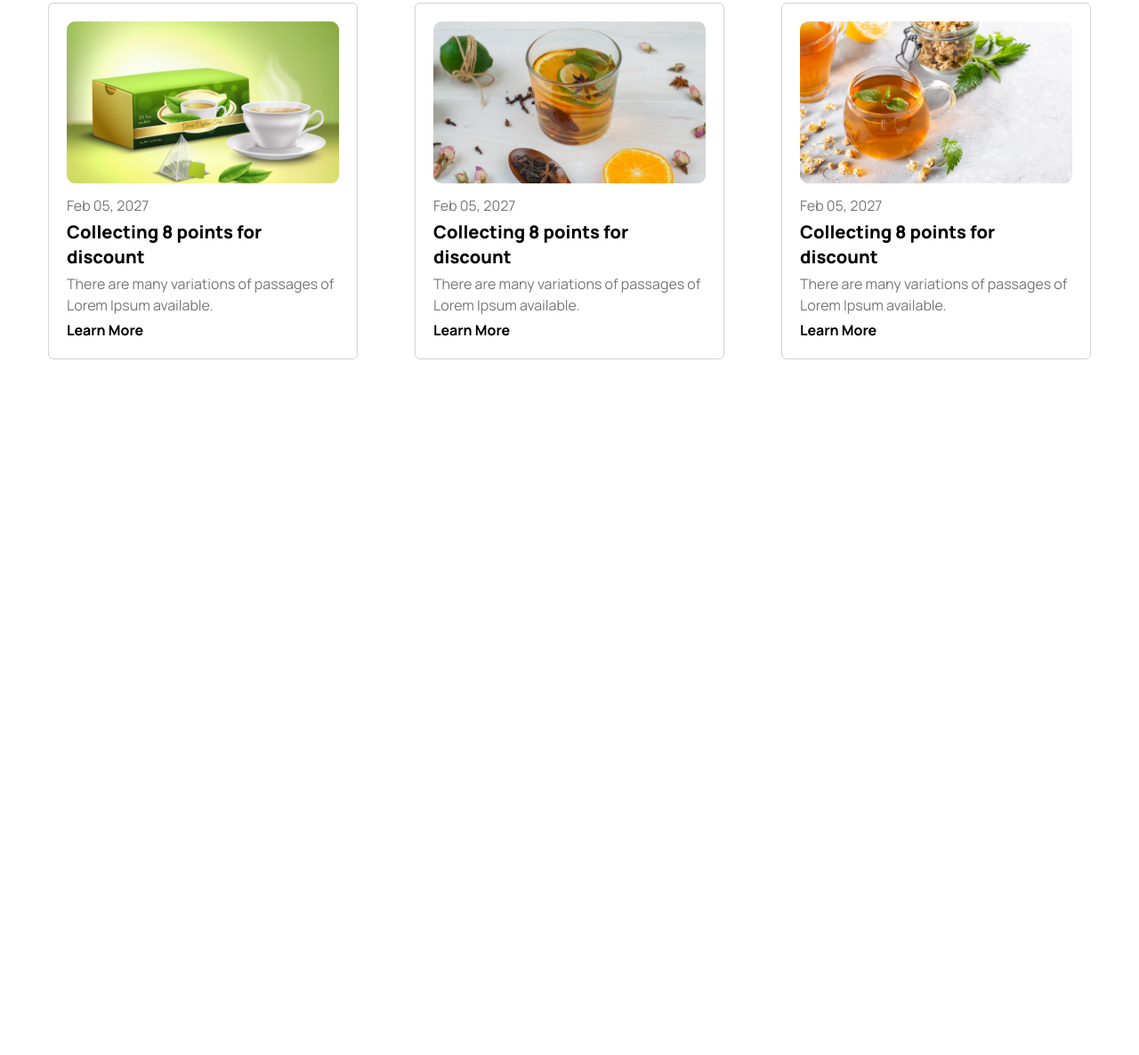
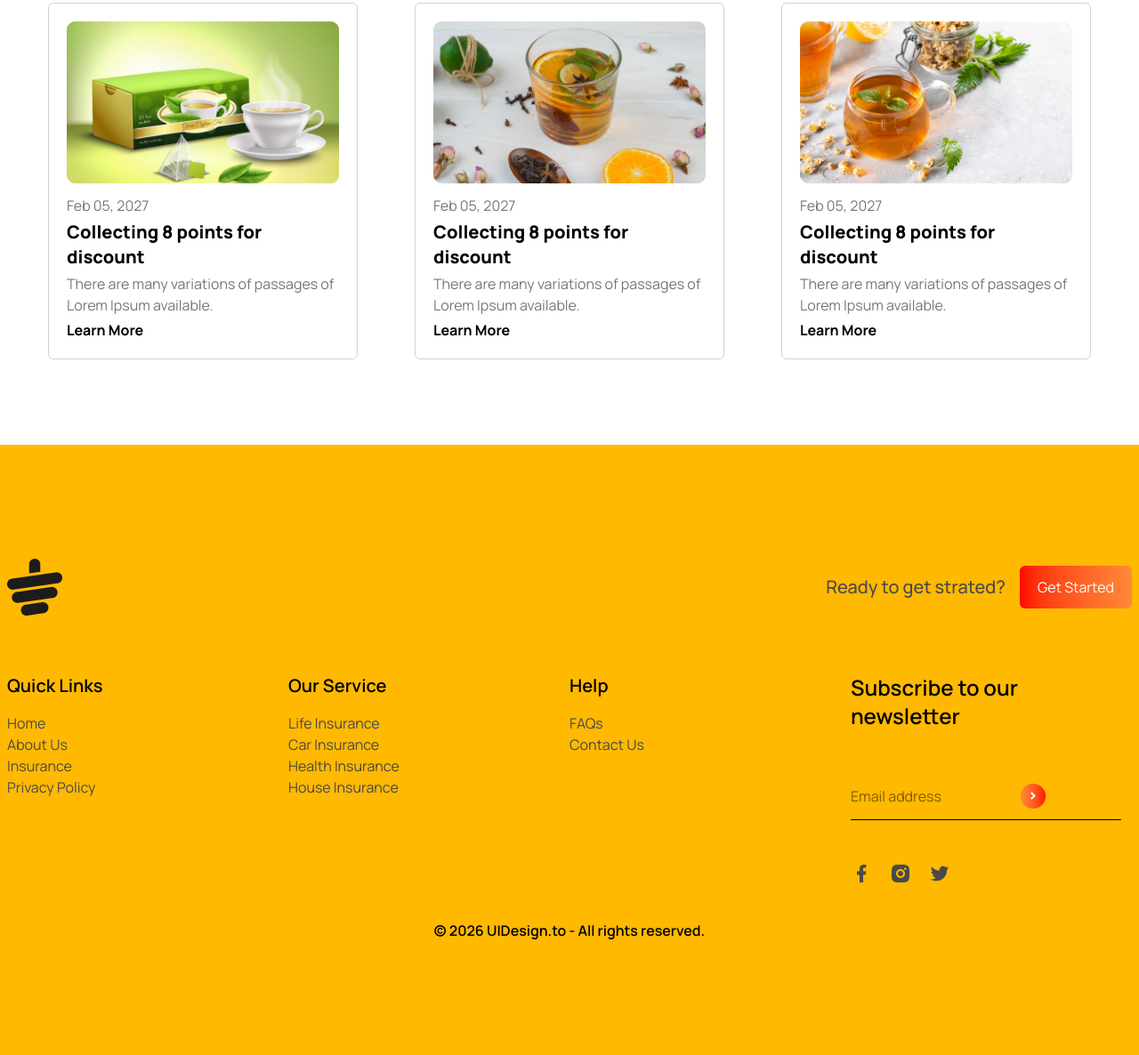
Before and after one commit to themdshakibul/tea-house-website, a website: page index.html in a window 1280 px wide. Shown: the part 2818-4004 px from the top of the page at 89% size. Before the commit the page ends 3318 px from the top, so only its background shows below. Drawn offline with nearby package versions, Linux system fonts and the light colour scheme.

Commit message:
footer Section complete

```diff
--- a/index.html
+++ b/index.html
@@ -374,7 +374,98 @@
     </main>
 
     <footer>
-      <section></section>
+      <section>
+        <!-- footer section -->
+        <div class="bg-amber-400">
+          <div class="container mx-auto py-32 p-2">
+            <div
+              class="flex flex-col md:flex-row gap-5 items-start sm:items-center justify-center md:justify-between pb-16"
+            >
+              <img src="./images/cup.png" alt="" class="w-fit" />
+
+              <div class="flex gap-4 items-center flex-wrap">
+                <h2 class="text-xl font-medium text-[#494949]">
+                  Ready to get strated?
+                </h2>
+                <button
+                  class="text-white py-3 px-5 rounded-md bg-linear-to-r from-[#FF0000] to-[#FF8938]"
+                >
+                  Get Started
+                </button>
+              </div>
+            </div>
+
+            <div class="grid grid-cols-1 md:grid-cols-2 lg:grid-cols-4 pb-10">
+              <!-- footer Quick Links-->
+              <div class="space-y-4">
+                <h2 class="text-xl font-semibold">Quick Links</h2>
+                <ul class="text-[#494949]">
+                  <li><a href="#">Home</a></li>
+                  <li><a href="#">About Us</a></li>
+                  <li><a href="#">Insurance</a></li>
+                  <li><a href="#">Privacy Policy</a></li>
+                </ul>
+              </div>
+
+              <!-- footer Our Service-->
+              <div class="space-y-4">
+                <h2 class="text-xl font-semibold">Our Service</h2>
+                <ul class="text-[#494949]">
+                  <li><a href="#">Life Insurance</a></li>
+                  <li><a href="#">Car Insurance</a></li>
+                  <li><a href="#">Health Insurance</a></li>
+                  <li><a href="#">House Insurance</a></li>
+                </ul>
+              </div>
+
+              <!-- footer Help-->
+              <div class="space-y-4">
+                <h2 class="text-xl font-semibold">Help</h2>
+                <ul class="text-[#494949]">
+                  <li><a href="#">FAQs</a></li>
+                  <li><a href="#">Contact Us</a></li>
+                </ul>
+              </div>
+
+              <!-- footer newsletter -->
+              <div class="space-y-12">
+                <h2 class="text-2xl font-semibold max-w-54">
+                  Subscribe to our newsletter
+                </h2>
+                <div class="flex border-b max-w-76 py-3">
+                  <input
+                    type="email"
+                    name=""
+                    id=""
+                    placeholder="Email address"
+                    class="focus:outline-none"
+                  />
+                  <span
+                    class="bg-linear-to-r from-[#FF8938] to-[#FF0000] w-7 h-7 rounded-full flex items-center justify-center cursor-pointer"
+                    ><i
+                      class="ri-arrow-drop-right-line text-2xl text-white rounded-full"
+                    ></i
+                  ></span>
+                </div>
+                <!-- footer icon -->
+                <div class="flex gap-5">
+                  <a href="#"
+                    ><img src="./images/icon/facebook.png" alt=""
+                  /></a>
+                  <a href="#"
+                    ><img src="./images/icon/instagram.png" alt=""
+                  /></a>
+                  <a href="#"><img src="./images/icon/twiter.png" alt="" /></a>
+                </div>
+              </div>
+            </div>
+            <!-- footer copy right -->
+            <span class="text-center font-semibold">
+              <p>© 2026 UIDesign.to - All rights reserved.</p>
+            </span>
+          </div>
+        </div>
+      </section>
     </footer>
   </body>
 </html>
```
Also changed, not shown: images/arrow.png (deleted), images/icon/facebook.png (added), images/icon/instagram.png (added), images/icon/twiter.png (added), src/output.css.
